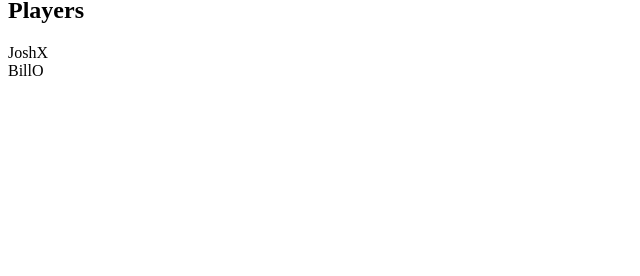
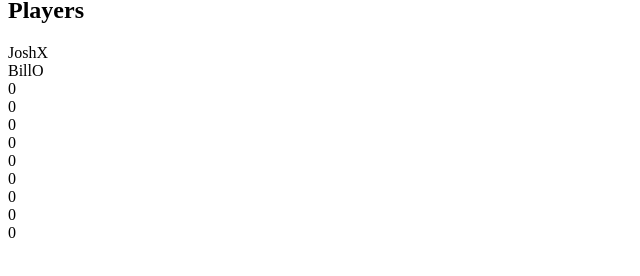
Before and after one commit to josh--newman/tictactoe, a React app: page / in a window 1280 px wide. Shown: the part 124-400 px from the top of the page, without its empty margins (0-640 px from the left). Built offline with nearby package versions, Linux system fonts and the light colour scheme.

Commit message:
Render tiles in Board component

```diff
--- a/client/src/components/App.js
+++ b/client/src/components/App.js
@@ -1,7 +1,8 @@
 import React, { Component } from 'react';
 import io from 'socket.io-client';
 
-import Menu from './Menu.js';
+import Menu from './Menu';
+import Board from './Board';
 
 export default class App extends Component {
   componentDidMount() {
@@ -17,6 +18,7 @@ export default class App extends Component {
       <div className="app">
         <h1>Tic Tac Toe</h1>
         <Menu />
+        <Board />
       </div>
     );
   }
--- a/client/src/components/Board.js
+++ b/client/src/components/Board.js
@@ -1,15 +1,24 @@
 import React, { Component, PropTypes } from 'react';
 import Tile from './Tile';
+const BOARD_SIZE = 3; // hard coded board size
 
 export default class Board extends Component {
   renderTiles(size) {
-
+    let tiles = [];
+    for (let i = 0; i < size; i++) {
+      let row = [];
+      for (let j = 0; j < size; j++) {
+        row.push(<Tile pos={{x: i, y: j}} value={0} />);
+      }
+      tiles.push(row);
+    }
+    return tiles;
   }
 
   render() {
     return (
       <div className="board">
-        {renderTiles}
+        {this.renderTiles(BOARD_SIZE)}
       </div>
     );
   }
--- a/client/src/components/Tile.js
+++ b/client/src/components/Tile.js
@@ -3,7 +3,7 @@ import React, { Component, PropTypes } from 'react';
 export default class Tile extends React.Component {
   render() {
     return (
-      <div className="tile" onClick={this.props.handleClick}>
+      <div className="tile">
         <span>{this.props.value}</span>
       </div>
     );
```
